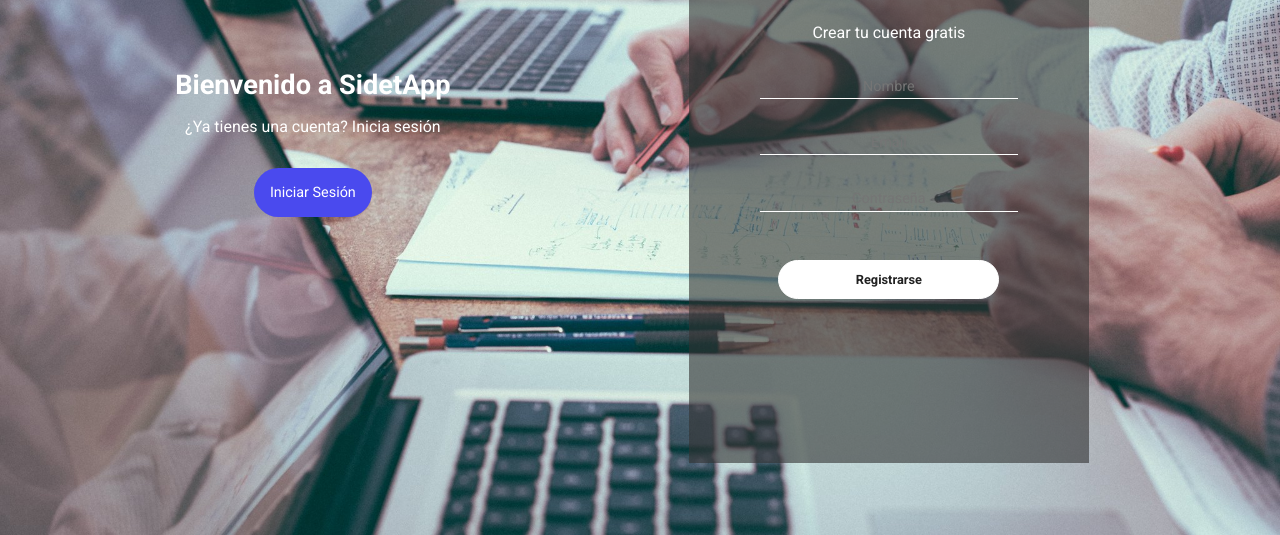
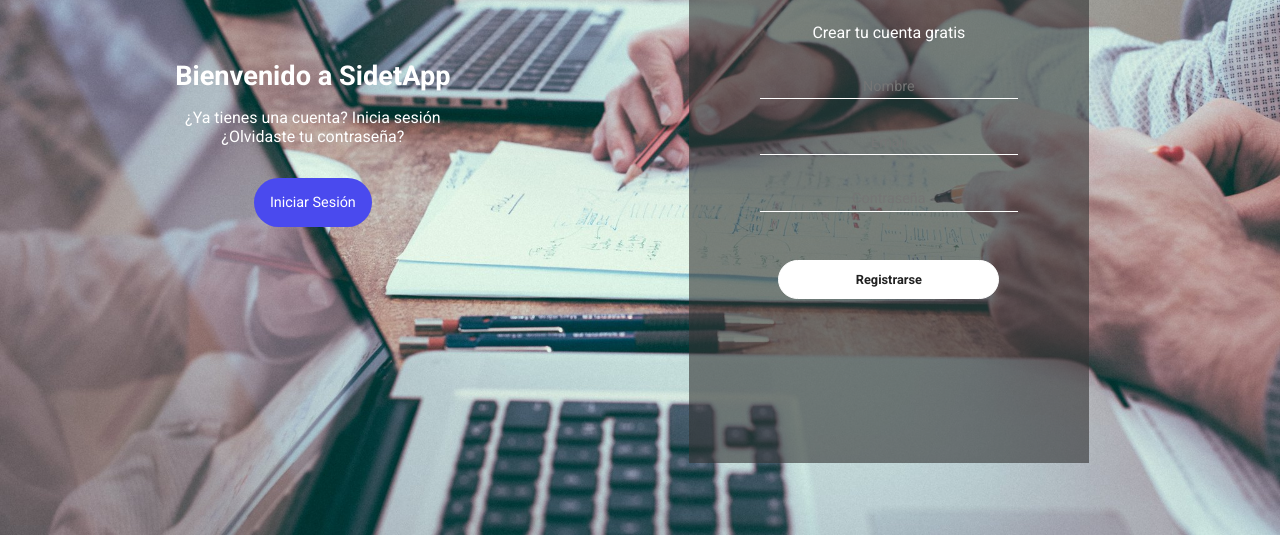
Before and after one commit to lizethdgalvisc/web-development-project.github.io, a plain HTML site: page index.html in a window 1280 px wide. Shown: the part 265-800 px from the top of the page. Drawn offline with nearby package versions, Linux system fonts and the light colour scheme.

Commit message:
Update index.html

```diff
--- a/index.html
+++ b/index.html
@@ -19,6 +19,7 @@
             <div class="message">
                 <h2>Bienvenido a SidetApp</h2>
                 <p>¿Ya tienes una cuenta? Inicia sesión</p>
+                <p>¿Olvidaste tu contraseña?</p>
                 <button class="sign-up-btn">Iniciar Sesión</button>
             </div>
         </div>
```
